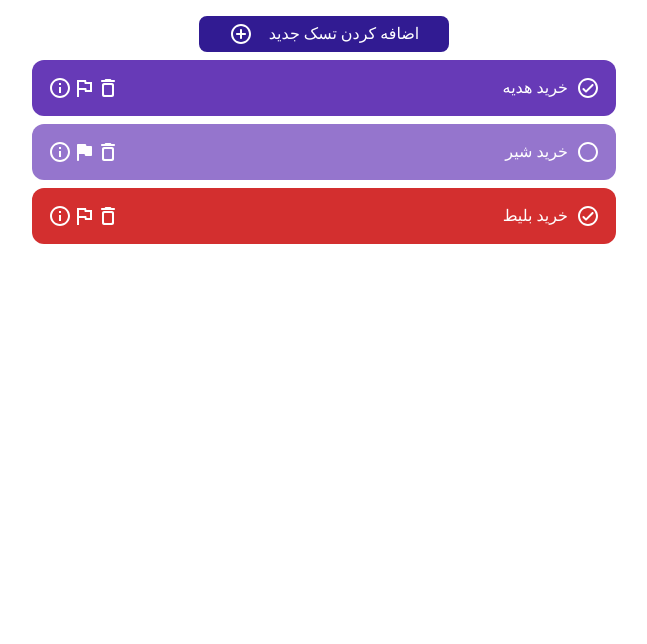
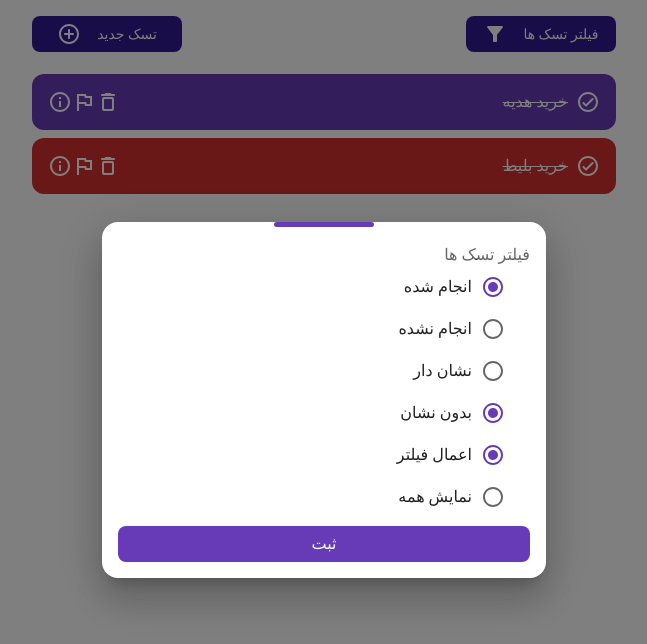
Before and after one commit to AliRuler/todo-app-ts, a React (Create React App) app: page / in a window 1280 px wide. Shown: the top 644 px of the page, without its empty margins (316-963 px from the left). Built offline with nearby package versions, Linux system fonts and the light colour scheme; a web font is replaced by a local one.

Commit message:
add filter option

```diff
--- a/src/components/AddTodoBtn.tsx
+++ b/src/components/AddTodoBtn.tsx
@@ -3,17 +3,22 @@ import {Link} from "react-router-dom";
 import Button from "@mui/material/Button";
 import Typography from "@mui/material/Typography";
 import ControlPointRoundedIcon from '@mui/icons-material/ControlPointRounded';
+import FilterAltIcon from '@mui/icons-material/FilterAlt';
 
-const AddTodoBtn = (): JSX.Element => {
+interface AddTodoBtnProps {
+    setOpen: (state: boolean) => void
+}
+
+const AddTodoBtn = ({setOpen}: AddTodoBtnProps): JSX.Element => {
     return (
-        <Grid display={'flex'} justifyContent={'center'} item xs={12} my={1}>
+        <Grid display={'flex'} justifyContent={'space-between'} item xs={12} my={1} height={'50px'}>
             <Link to={'/todoform'}>
                 <Button
                     sx={{
                         bgcolor: 'primary.dark',
-                        width: '250px',
+                        width: '150px',
                         color: 'common.white',
-                        borderRadius:2,
+                        borderRadius: 2,
                         '&:hover': {
                             bgcolor: 'common.white',
                             color: 'primary.dark',
@@ -22,8 +27,29 @@ const AddTodoBtn = (): JSX.Element => {
                         }
                     }}>
                     <ControlPointRoundedIcon/>
-                    <Typography ml={2} sx={{cursor: 'pointer'}}>
-                        اضافه کردن تسک جدید
+                    <Typography ml={2} fontSize={'14px'} sx={{cursor: 'pointer'}}>
+                        تسک جدید
+                    </Typography>
+                </Button>
+            </Link>
+            <Link to={'/'}>
+                <Button
+                    onClick={() => setOpen(true)}
+                    sx={{
+                        bgcolor: 'primary.dark',
+                        width: '150px',
+                        color: 'common.white',
+                        borderRadius: 2,
+                        '&:hover': {
+                            bgcolor: 'common.white',
+                            color: 'primary.dark',
+                            border: '1px solid',
+                            borderColor: 'primary.dark'
+                        }
+                    }}>
+                    <FilterAltIcon/>
+                    <Typography ml={2} fontSize={'14px'} sx={{cursor: 'pointer'}}>
+                        فیلتر تسک ها
                     </Typography>
                 </Button>
             </Link>
--- /dev/null
+++ b/src/components/FilterDialog.tsx
@@ -0,0 +1,88 @@
+import Dialog from "@mui/material/Dialog";
+import Grid from "@mui/material/Grid";
+import * as React from 'react';
+import Radio from '@mui/material/Radio';
+import RadioGroup from '@mui/material/RadioGroup';
+import FormControlLabel from '@mui/material/FormControlLabel';
+import FormControl from '@mui/material/FormControl';
+import FormLabel from '@mui/material/FormLabel';
+import Button from "@mui/material/Button";
+import Typography from "@mui/material/Typography";
+
+interface FilterDialogProps {
+    open: boolean,
+    setOpen: (state: boolean) => void,
+    filter: { done: boolean, bookmark: boolean, all: boolean},
+    setFilter: (state: any) => void
+}
+
+const FilterDialog = ({open, setOpen, filter, setFilter}: FilterDialogProps): JSX.Element => {
+
+    const handleChange = (event: React.ChangeEvent<HTMLInputElement>) => {
+        setFilter({...filter, [event.target.name]: event.target.value === 'true'});
+    };
+
+    const handleClose = () => {
+        setOpen(false)
+    }
+
+    return (
+        <Dialog PaperProps={{style: {borderRadius: '16px'}}} maxWidth={'xs'} fullWidth={true} open={open}>
+            <Grid container>
+                <Grid display={'flex'} justifyContent={'center'} item xs={12}>
+                    <Grid width={'100px'} height={'5px'} bgcolor={'primary.main'} borderRadius={4}/>
+                </Grid>
+                <Grid container item xs={12} p={2} dir={'rtl'}>
+                    <Grid item xs={12}>
+                        <FormControl>
+                            <FormLabel>فیلتر تسک ها</FormLabel>
+                            <RadioGroup
+                                name="done"
+                                value={filter.done}
+                                onChange={handleChange}
+                            >
+                                <FormControlLabel value={true} control={<Radio/>} label="انجام شده"/>
+                                <FormControlLabel value={false} control={<Radio/>} label="انجام نشده"/>
+                            </RadioGroup>
+                            <RadioGroup
+                                name="bookmark"
+                                value={filter.bookmark}
+                                onChange={handleChange}
+                            >
+                                <FormControlLabel value={true} control={<Radio/>} label="نشان دار"/>
+                                <FormControlLabel value={false} control={<Radio/>} label="بدون نشان"/>
+                            </RadioGroup>
+                            <RadioGroup
+                                name="all"
+                                value={filter.all}
+                                onChange={handleChange}
+                            >
+                                <FormControlLabel value={false} control={<Radio/>} label="اعمال فیلتر"/>
+                                <FormControlLabel value={true} control={<Radio/>} label="نمایش همه"/>
+                            </RadioGroup>
+                        </FormControl>
+                    </Grid>
+                    <Grid item xs={12} mt={1}>
+                        <Button fullWidth={true} onClick={handleClose} sx={{
+                            bgcolor: 'primary.main',
+                            color: 'common.white',
+                            borderRadius: 2,
+                            '&:hover': {
+                                bgcolor: 'common.white',
+                                color: 'primary.dark',
+                                border: '1px solid',
+                                borderColor: 'primary.dark'
+                            }
+                        }}>
+                            <Typography>
+                                ثبت
+                            </Typography>
+                        </Button>
+                    </Grid>
+                </Grid>
+            </Grid>
+        </Dialog>
+    )
+}
+
+export default FilterDialog
--- a/src/components/TodoTable.tsx
+++ b/src/components/TodoTable.tsx
@@ -12,7 +12,11 @@ import {useEffect, useState} from "react";
 import {bookmarkTodo, checkTodo, deleteTodo} from "../redux/reducer/todo.reducer";
 import {Link} from "react-router-dom";
 
-const TodoTable = (): JSX.Element => {
+interface TodoTableProps {
+    filter: { done: boolean, bookmark: boolean, all: boolean },
+}
+
+const TodoTable = ({filter}: TodoTableProps): JSX.Element => {
     const database = useSelector((db: { todo: [] }) => db.todo)
     const [todos, setTodos] = useState<Todo[]>(database)
 
@@ -36,14 +40,14 @@ const TodoTable = (): JSX.Element => {
 
     return (
         <>
-            {todos.map(todo => (
+            {todos.filter(todo => todo.status === filter.done && todo.bookmark === filter.bookmark || filter.all).map(todo => (
                 <Grid container alignItems={'center'} my={1} bgcolor={todo.theme} p={2} borderRadius={3}
                       color={'common.white'} justifyContent={'space-between'}>
                     <Grid container item xs={6}>
                         <Grid display={'flex'} alignItems={'center'} item>
                             <Link to={`/todos/${todo.id}`}>
                                 <Grid display={'flex'} alignItems={'center'}>
-                                    <InfoOutlinedIcon sx={{color:'common.white'}}/>
+                                    <InfoOutlinedIcon sx={{color: 'common.white'}}/>
                                 </Grid>
                             </Link>
                         </Grid>
@@ -61,7 +65,7 @@ const TodoTable = (): JSX.Element => {
                     </Grid>
                     <Grid container item xs={6} justifyContent={'flex-end'} alignItems={'center'}
                           sx={{cursor: 'pointer'}}>
-                        <Typography mr={1}>
+                        <Typography mr={1} sx={{textDecoration: todo.status ? 'line-through' : 'unset'}}>
                             {todo.title}
                         </Typography>
                         {todo.status
--- a/src/section/home.tsx
+++ b/src/section/home.tsx
@@ -1,14 +1,19 @@
 import Grid from "@mui/material/Grid";
 import TodoTable from "../components/TodoTable";
 import AddTodoBtn from "../components/AddTodoBtn";
+import FilterDialog from "../components/FilterDialog";
+import {useState} from "react";
 
 const Home = (): JSX.Element => {
+    const [open, setOpen] = useState(true)
+    const [filter, setFilter] = useState({done: true, bookmark: false, all: false});
 
     return (
         <Grid container justifyContent={'center'}>
             <Grid item p={1} width={'600px'}>
-                <AddTodoBtn/>
-                <TodoTable/>
+                <AddTodoBtn setOpen={setOpen}/>
+                <TodoTable filter={filter}/>
+                <FilterDialog open={open} setOpen={setOpen} filter={filter} setFilter={setFilter}/>
             </Grid>
         </Grid>
     )
```
